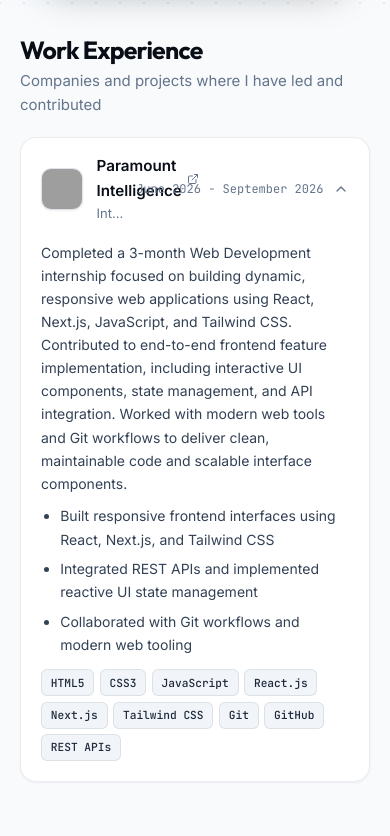
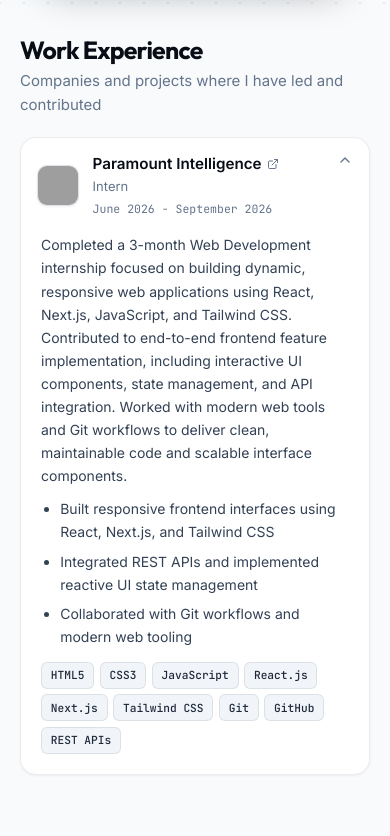
Before and after one commit to hassaanhalim/portfolio, a React (Vite) app: page / in a window 390 px wide. Shown: the part 837-1673 px from the top of the page. Built offline with nearby package versions, Linux system fonts and the light colour scheme; grey boxes are pictures that could not be loaded.

Commit message:
Fix mobile work experience header collision, center send button, and fix dark theme auto-detection

```diff
--- a/index.html
+++ b/index.html
@@ -6,6 +6,25 @@
     <meta name="viewport" content="width=device-width, initial-scale=1.0" />
     <title>Hassaan - Portfolio</title>
     <meta name="description" content="Personal portfolio and showcase with dynamic content management, interactive timeline, and Magic UI aesthetic." />
+
+    <!-- Instant System Theme Initialization -->
+    <script>
+      (function() {
+        try {
+          var saved = localStorage.getItem('magicui_portfolio_theme_v2');
+          var prefersDark = window.matchMedia && window.matchMedia('(prefers-color-scheme: dark)').matches;
+          var isDark = saved ? saved === 'dark' : (prefersDark !== false);
+          if (isDark) {
+            document.documentElement.classList.add('dark');
+            document.documentElement.classList.remove('light');
+          } else {
+            document.documentElement.classList.add('light');
+            document.documentElement.classList.remove('dark');
+          }
+        } catch (e) {}
+      })();
+    </script>
+
     <!-- Google Fonts: Inter & Outfit -->
     <link rel="preconnect" href="https://fonts.googleapis.com">
     <link rel="preconnect" href="https://fonts.gstatic.com" crossorigin>
--- a/src/components/Contact.tsx
+++ b/src/components/Contact.tsx
@@ -108,11 +108,12 @@
               />
             </div>
 
-            <div style={{ display: 'flex', alignItems: 'center', justifyContent: 'flex-end', flexWrap: 'wrap', gap: '1rem', marginTop: '0.5rem' }}>
+            <div style={{ display: 'flex', alignItems: 'center', justifyContent: 'center', width: '100%', marginTop: '0.75rem' }}>
               <button
                 type="submit"
                 disabled={submitting}
                 className="form-submit-btn"
+                style={{ width: '100%', maxWidth: '280px' }}
               >
                 <Send size={15} />
                 <span>{submitting ? 'Sending...' : 'Send Message'}</span>
--- a/src/components/WorkExperience.tsx
+++ b/src/components/WorkExperience.tsx
@@ -70,11 +70,15 @@
                       )}
                     </div>
                     <div className="role-title">{exp.role}</div>
+                    {/* Mobile date shown underneath role */}
+                    <div className="experience-date-mobile">
+                      {exp.startDate} - {exp.endDate}
+                    </div>
                   </div>
                 </div>
 
-                <div style={{ display: 'flex', alignItems: 'center', gap: '0.6rem' }}>
-                  <div className="experience-date">
+                <div className="experience-right">
+                  <div className="experience-date-desktop">
                     {exp.startDate} - {exp.endDate}
                   </div>
                   <ChevronDown size={16} className={`experience-chevron ${isExpanded ? 'open' : ''}`} />
--- a/src/context/PortfolioContext.tsx
+++ b/src/context/PortfolioContext.tsx
@@ -40,7 +40,7 @@
 }
 
 const STORAGE_KEY = 'magicui_portfolio_data_v3';
-const THEME_KEY = 'magicui_portfolio_theme';
+const THEME_KEY = 'magicui_portfolio_theme_v2';
 
 const PortfolioContext = createContext<PortfolioContextType | undefined>(undefined);
 
@@ -59,11 +59,13 @@
   });
 
   const [theme, setTheme] = useState<'dark' | 'light'>(() => {
-    const savedTheme = localStorage.getItem(THEME_KEY);
-    if (savedTheme === 'light' || savedTheme === 'dark') return savedTheme;
-    if (typeof window !== 'undefined' && window.matchMedia) {
-      return window.matchMedia('(prefers-color-scheme: dark)').matches ? 'dark' : 'light';
-    }
+    try {
+      const savedTheme = localStorage.getItem(THEME_KEY);
+      if (savedTheme === 'light' || savedTheme === 'dark') return savedTheme;
+      if (typeof window !== 'undefined' && window.matchMedia) {
+        return window.matchMedia('(prefers-color-scheme: dark)').matches ? 'dark' : 'light';
+      }
+    } catch (e) {}
     return 'dark';
   });
 
@@ -74,7 +76,6 @@
 
     const handleSystemThemeChange = (e: MediaQueryListEvent) => {
       const savedTheme = localStorage.getItem(THEME_KEY);
-      // Auto-update if no manual lock
       if (!savedTheme) {
         setTheme(e.matches ? 'dark' : 'light');
       }
@@ -86,7 +87,7 @@
     }
   }, []);
 
-  // Sync theme class to document element
+  // Sync theme class to document element and body
   useEffect(() => {
     const root = document.documentElement;
     if (theme === 'dark') {
@@ -109,7 +110,11 @@
   }, [data]);
 
   const toggleTheme = () => {
-    setTheme(prev => (prev === 'dark' ? 'light' : 'dark'));
+    setTheme(prev => {
+      const next = prev === 'dark' ? 'light' : 'dark';
+      localStorage.setItem(THEME_KEY, next);
+      return next;
+    });
   };
 
   const updateProfile = (profileUpdate: Partial<Profile>) => {
--- a/src/index.css
+++ b/src/index.css
@@ -653,12 +653,27 @@
   text-overflow: ellipsis;
 }
 
-.experience-date {
+.experience-right {
+  display: flex;
+  align-items: center;
+  gap: 0.6rem;
+  flex-shrink: 0;
+}
+
+.experience-date-desktop {
   font-size: 0.75rem;
   color: var(--text-muted);
   font-family: var(--font-mono);
   white-space: nowrap;
   flex-shrink: 0;
+}
+
+.experience-date-mobile {
+  display: none;
+  font-size: 0.72rem;
+  color: var(--text-muted);
+  font-family: var(--font-mono);
+  margin-top: 0.2rem;
 }
 
 .experience-chevron {
@@ -680,6 +695,19 @@
 }
 
 @media (max-width: 640px) {
+  .experience-header {
+    padding: 0.85rem 1rem;
+    align-items: flex-start;
+  }
+  .experience-date-desktop {
+    display: none;
+  }
+  .experience-date-mobile {
+    display: block;
+  }
+  .role-title {
+    white-space: normal;
+  }
   .experience-body {
     padding-left: 1.25rem;
   }
```
